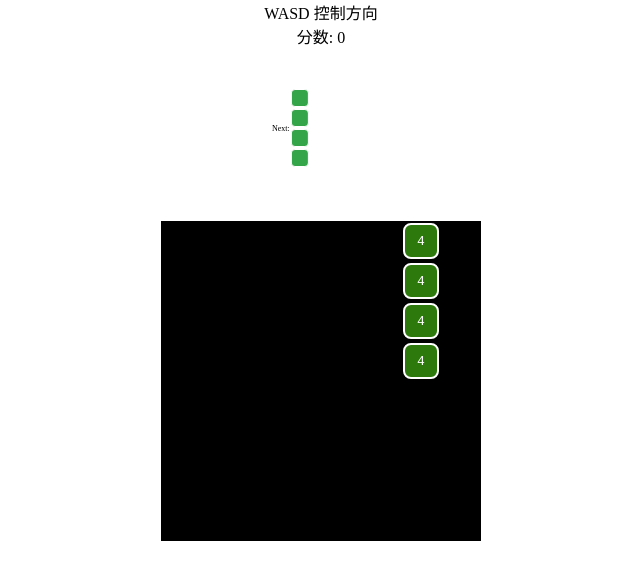
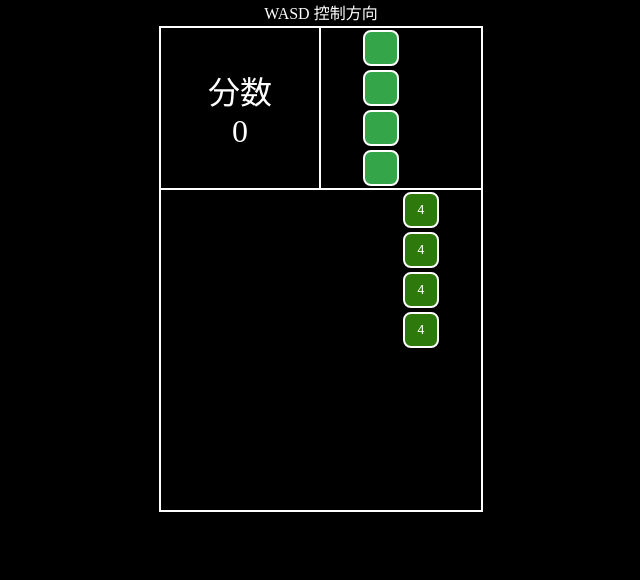
Before and after one commit to youth95/ppblock, a website built with Vite: page index.html in a window 1280 px wide. Shown: the whole page, without its empty margins (319-959 px from the left). Built offline with nearby package versions, Linux system fonts and the light colour scheme.

Commit message:
feat: add ui

```diff
--- a/index.html
+++ b/index.html
@@ -9,12 +9,17 @@
   </head>
   <body>
     <div id="message">WASD 控制方向</div>
-    <div id="source">分数: 0</div>
-    <div id="next-container">
-      <div>Next:</div>
-      <div id="next"></div>
+    <div style="background-color: #000; padding: 2px">
+      <div id="next-container">
+        <div class="source" style="color: #fff">
+          <div>分数</div>
+          <div id="source">0</div>
+        </div>
+        <div id="next"></div>
+      </div>
+      <pre id="container"></pre>
     </div>
-    <pre id="container"></pre>
+
     <script src="./main.ts" type="module"></script>
   </body>
 </html>
--- a/main.ts
+++ b/main.ts
@@ -13,7 +13,7 @@ const restart = () => {
   transitioning = false;
   source = 0;
   container.innerHTML = '';
-  document.getElementById('source')!.textContent = `分数: ${source}`;
+  document.getElementById('source')!.textContent = source.toString();
 }
 
 
@@ -69,7 +69,7 @@ function move(dir?: Direction) {
       const removed = game.remove();
       if (removed.length) {
         source += removed.length;
-        document.getElementById('source')!.textContent = `分数: ${source}`;
+        document.getElementById('source')!.textContent = source.toString();
         removed.forEach((b) => {
           const dom = record.get(b);
           dom!.style.opacity = '0';
@@ -142,11 +142,13 @@ const renderNext = () => {
   const color = game.nextShape.color;
   const blocks = game.nextShape.blocks;
 
+  const maxX = Math.max(...blocks.map(b => b.x));
+  const maxY = Math.max(...blocks.map(b => b.y));
   for (const b of blocks) {
     const dom = document.createElement('div');
     dom.className = 'block';
-    dom.style.left = `${b.x * 40}px`;
-    dom.style.top = `${b.y * 40}px`;
+    dom.style.left = `${(b.x + (maxX !== 3 ? 1 : 0)) * 40}px`;
+    dom.style.top = `${(b.y + (maxY !== 3 ? 1 : 0)) * 40}px`
     dom.style.backgroundColor = color;
     container.appendChild(dom);
   }
--- a/style.css
+++ b/style.css
@@ -11,7 +11,22 @@ body {
   /* justify-content: center; */
   align-items: center;
   flex-direction: column;
+  background-color: #000;
+  color: #fff;
 }
+
+.source {
+  display: flex;
+  justify-content: center;
+  align-items: center;
+  flex-direction: column;
+  width: 100%;
+  font-size: 2rem;
+  border: solid 2px #fff;
+  border-bottom-width: 0px;
+  border-right-width: 0px;
+}
+
 
 #container {
   background-color: black;
@@ -19,6 +34,8 @@ body {
   width: 320px;
   height: 320px;
   position: relative;
+  border: solid 2px #fff;
+  margin: 0;
 }
 
 #next {
@@ -27,15 +44,17 @@ body {
   color: #fff;
   width: 160px;
   height: 160px;
+  border: solid 2px #fff;
+  border-bottom-width: 0px;
+  flex-shrink: 0;
+
 }
 
 #next-container {
   display: flex;
-  /* width: 100%; */
-  justify-content: center;
-  align-items: center;
-  flex-direction: row;
-  transform: scale(0.5);
+  justify-content: space-between;
+  /* align-items: center; */
+  /* flex-direction: row; */
 }
 
 .block {
```
